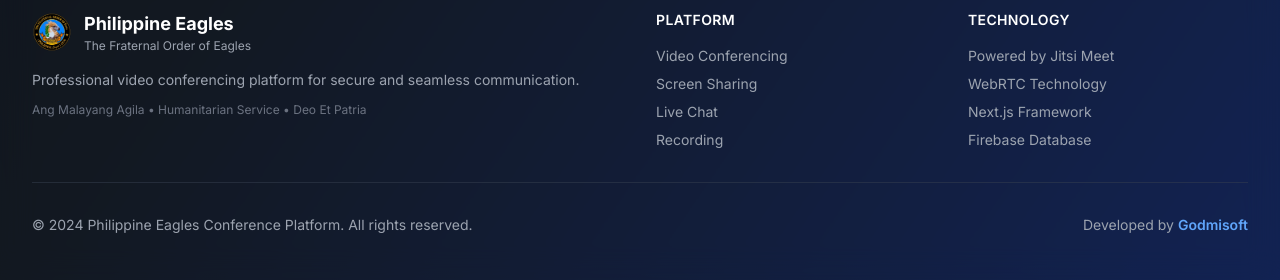
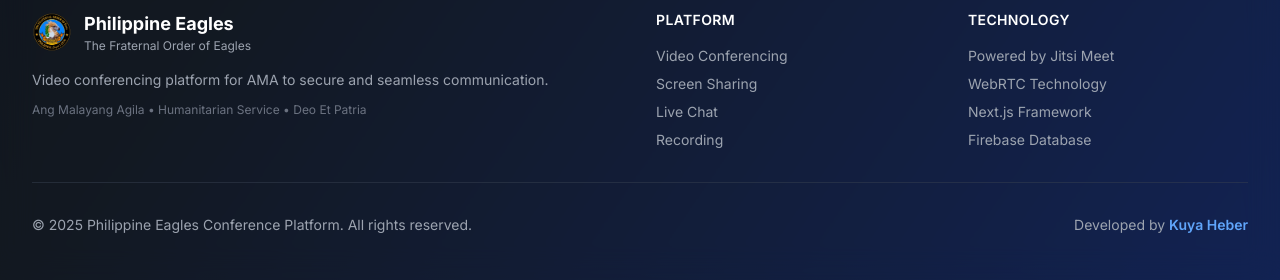
Before and after one commit to ksecksleg/eagles-conference, a Next.js app: page / in a window 1280 px wide. Shown: the part 1589-1869 px from the top of the page. Built offline with nearby package versions, Linux system fonts and the light colour scheme; no server answers.

Commit message:
Update page.tsx

```diff
--- a/app/page.tsx
+++ b/app/page.tsx
@@ -294,7 +294,7 @@
                 </div>
               </div>
               <p className="text-gray-400 text-sm mb-3">
-                Professional video conferencing platform for secure and seamless communication.
+                Video conferencing platform for AMA to secure and seamless communication.
               </p>
               <p className="text-xs text-gray-500">
                 Ang Malayang Agila • Humanitarian Service • Deo Et Patria
@@ -328,11 +328,11 @@
           {/* Bottom Bar */}
           <div className="border-t border-gray-700/50 pt-8 flex flex-col md:flex-row justify-between items-center">
             <p className="text-gray-400 text-sm mb-4 md:mb-0">
-              © 2024 Philippine Eagles Conference Platform. All rights reserved.
+              © 2025 Philippine Eagles Conference Platform. All rights reserved.
             </p>
             <p className="text-sm">
               <span className="text-gray-400">Developed by</span>
-              <span className="text-blue-400 font-semibold ml-1">Godmisoft</span>
+              <span className="text-blue-400 font-semibold ml-1">Kuya Heber</span>
             </p>
           </div>
         </div>
```
